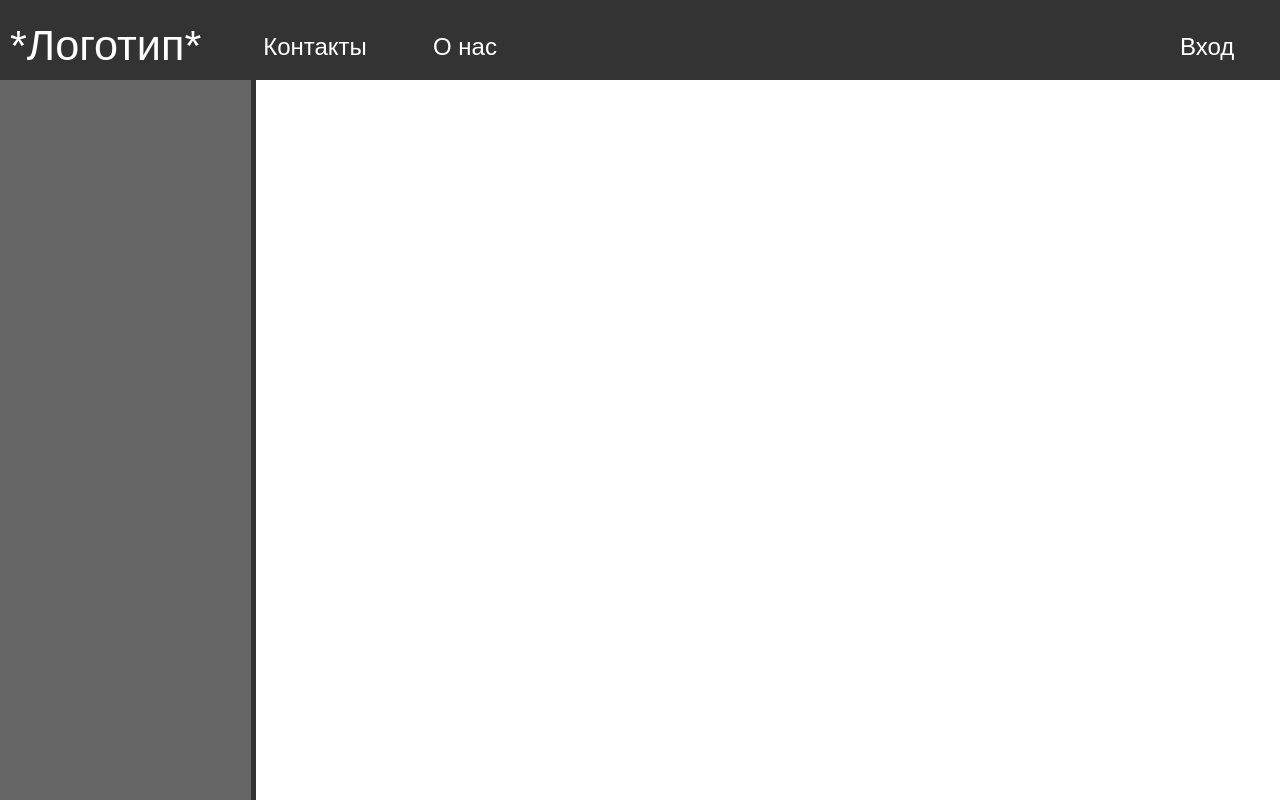
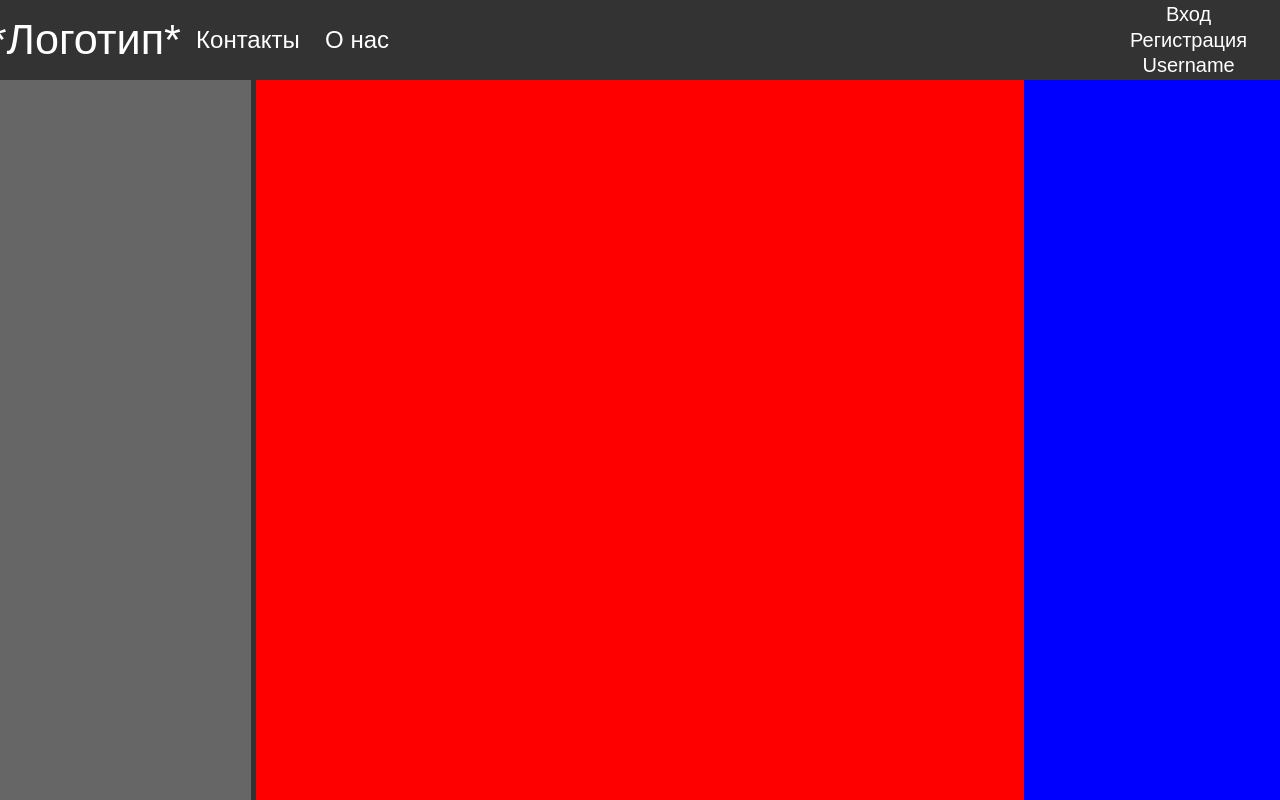
Before and after one commit to NikitaArt55/NikitaArt55, a plain HTML site: page задание/index.html in a window 1280 px wide. Drawn offline with nearby package versions, Linux system fonts and the light colour scheme.

Commit message:
Add files via upload

```diff
--- a/задание/css/style.css
+++ b/задание/css/style.css
@@ -1,36 +1,83 @@
+a{
+    text-decoration: none;
+    color: white;
+    font-family: Arial, Helvetica, sans-serif;
+}
 body{
-    margin: 0;
-    padding: 0;
+    margin: 0 0;
+    padding: 0 0;
     width: 100%;
+    height: 100vh;
+}
+.header{
+    display: flex;
+    background-color: #333333;
+    width: 100%;
+    height: 10vh;
+}
+.logo{
+    width: 14%;
     height: 100%;
-    background: white;
-    font-family: Arial, Helvetica, sans-serif
+    display: flex;
+    justify-content: center;
+    align-items: center;
+}
+.logo_img{
+    font-size: 36px;
+}
+.menu{
+    height: 100%;
+    width: 20%;
+    display: flex;
+    justify-content: space-evenly;
+    align-items: center;
+}
+.menu_button{
+    font-size: 24px;
+}
+.pustota{
+    width: 56%;
+    height: 100%;
+}
+.reg{
+    width: 15%;
+    height: 100%;
+    display: flex;
+    justify-content:space-evenly;
+    align-items:center;
+    flex-direction: column;
+}
+.reg_button{
+    font-size: 20px;
 }
 #container{
-    width: 100%;
-    margin: 0 auto;
+    display: flex;
+    flex-direction: row;
 }
-header {
-    position: fixed;
-    top: 0;
-    width: 100%;
-    height: 10vh;
-    margin: 0 auto;
-    background-color: #333
+#navbarleft{
+    position: relative;
+    height: 90vh;
+    background-color: #666;
+    width: 20%;
 }
-.logo{
-    width: 200px;
-    float: left;
-    height: 100px;
+#resize{
+    content: '';
+    position: absolute;
+    right: 0;
+    width: 5px;
+    height: 100%;
+    cursor: w-resize;
+    background-color: #333;
 }
-.logo a{
-    display: block;
-    margin-left: 25px;
-    margin-top: 25px;
-    font-size: 36px;
-    color: white;
-    text-decoration: none;
-    cursor: pointer;
+#content{
+    background-color: red;
+    height: 90vh;
+    width: 60%;
+}
+#navbarright{
+    background-color: blue;
+    height: 90vh;
+    width: 20%;
 }
 .logo:hover {
     -webkit-transform: scale(1.2);
@@ -46,67 +93,11 @@ header {
     -webkit-transition: all 300ms;
     color:turquoise;
 }
-.menu{
-    width: 900px;
-    height: 100px;
-    float: left;
-}
-.menu ul li{
-    list-style: none;
-    float: left;
-    text-align: center;
-}
-.menu ul li a{
-    display: block;
-    width: 150px;
-    height: 55px;
-    padding-top: 17px;
-    font-size: 24px;
-    color: white;
-    cursor: pointer;
-    text-decoration: none;
-}
-.reg{
-    padding-top: 17px;
-    width: 100px;
-    height: 100px;
-    float: right;
-    margin-right: 60px;
-}
-.reg p {
-    text-align: center;
-}
-.reg a{
-    display: block;
-    font-size: 24px;
-    text-decoration: none;
-    color: white;
-    cursor: pointer;
-}
-
-.auth{
-    padding-top: 17px;
-    width: 100px;
-    height: 100px;
-    float: right;
-}
-.auth p {
-    text-align: center;
-}
-.auth a{
-    display: block;
-    font-size: 24px;
-    text-decoration: none;
-    color: white;
-    cursor: pointer;
-}
-
 .menu a:hover{
     transition: all 300ms;
     -ms-transition: all 300ms;
     -webkit-transition: all 300ms;
     color:turquoise;
-
 }
 .reg a:hover{
     transition: all 300ms;
@@ -114,25 +105,3 @@ header {
     -webkit-transition: all 300ms;
     color:turquoise;
 }
-.auth a:hover{
-    transition: all 300ms;
-    -ms-transition: all 300ms;
-    -webkit-transition: all 300ms;
-    color:turquoise;
-}
-#bar{
-    margin-top: 10vh;
-    position: relative;
-    width: 20%;
-    height: 90vh;
-    background-color: #666;
-}
-#resize{
-    content: '';
-    position: absolute;
-    right: 0;
-    width: 5px;
-    height: 100%;
-    cursor: w-resize;
-    background-color: #333;
-}
--- a/задание/index.html
+++ b/задание/index.html
@@ -6,34 +6,46 @@
     <meta name="viewport" content="width=device-width, initial-scale=1.0">
     <link rel="stylesheet" href="css/style.css">
     <title>Задание</title>
+    <script src="https://code.jquery.com/jquery-3.6.0.js" integrity="sha256-H+K7U5CnXl1h5ywQfKtSj8PCmoN9aaq30gDh27Xc0jk=" crossorigin="anonymous"></script>
 </head>
 <body>
-    <div id="container">
-    <div class="block">
-        <header>
+    <!-- Menu -->
+    <section class="header">
         <div class="logo">
-                <a href="index.html"><span>*Логотип*</span></a>
+            <a class="logo_img" href="index.html">*Логотип*</a>
         </div>
         <div class="menu">
-                <ul>
-                    <li><a href="#">Контакты</a></li>
-                    <li><a href="#">О нас</a></li>
-                </ul>
+                <div class="menu_contacts"><a class="menu_button" href="#">Контакты</a></div>
+                <div class="menu_aboutus"><a class="menu_button" href="#">О нас</a></div>
+        </div>
+        <div class="pustota">
+
+        </div>
+        <div class="reg">
+                <a class="reg_button" href="#">Вход</a>
+                <a class="reg_button" href="#">Регистрация</a>
+                <a class="reg_button" href="#">Username</a>
+
+        </div>
+    </section>
+    <!-- /Menu -->
+
+    <!-- Container -->
+    <section id="container">
+        <div id="navbarleft">
+            <div id="resize"></div>
         </div>
 
-            <div>
-                    <p class="auth"><a href="#">Вход </a></p>
-                    <p class="reg"><a href="#">Регистрация</a></p>
-            </div>
-        </header>
-    </div>
-    <div class="window">
+        <div id="content">
 
         </div>
-    <div id="bar">
-        <div id="resize"></div>
+
+        <div id="navbarright">
+
         </div>
-</div>
+    </section>
+    <!-- /Container -->
+
 
 
     <script src="js/script.js"></script>
```
Lines whose indentation alone changed are shown as unchanged.
